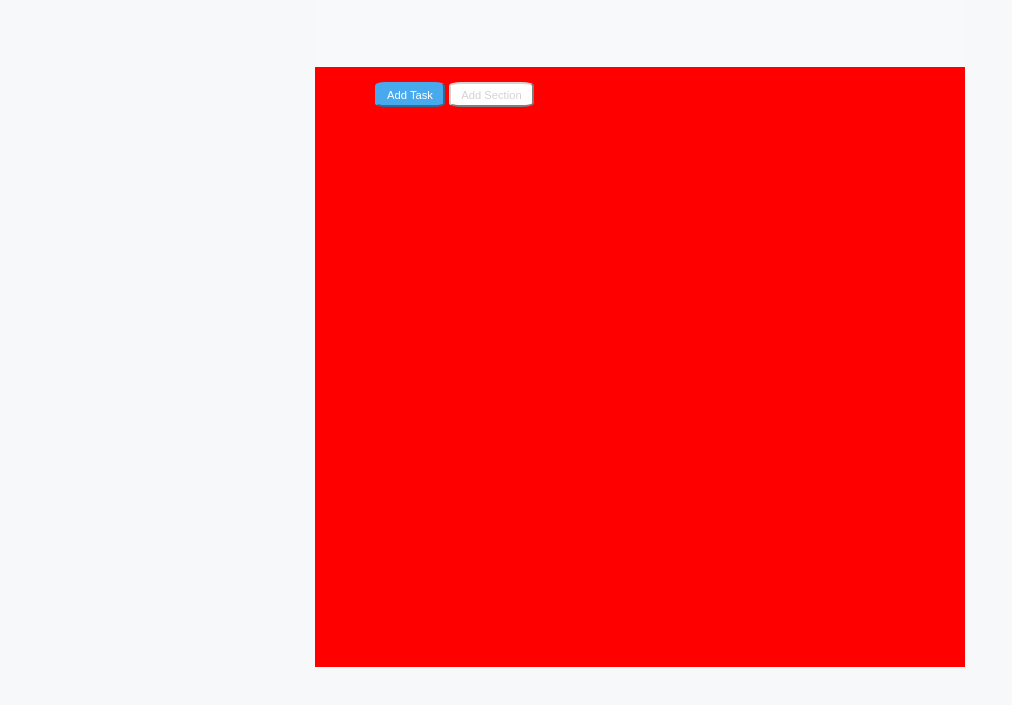
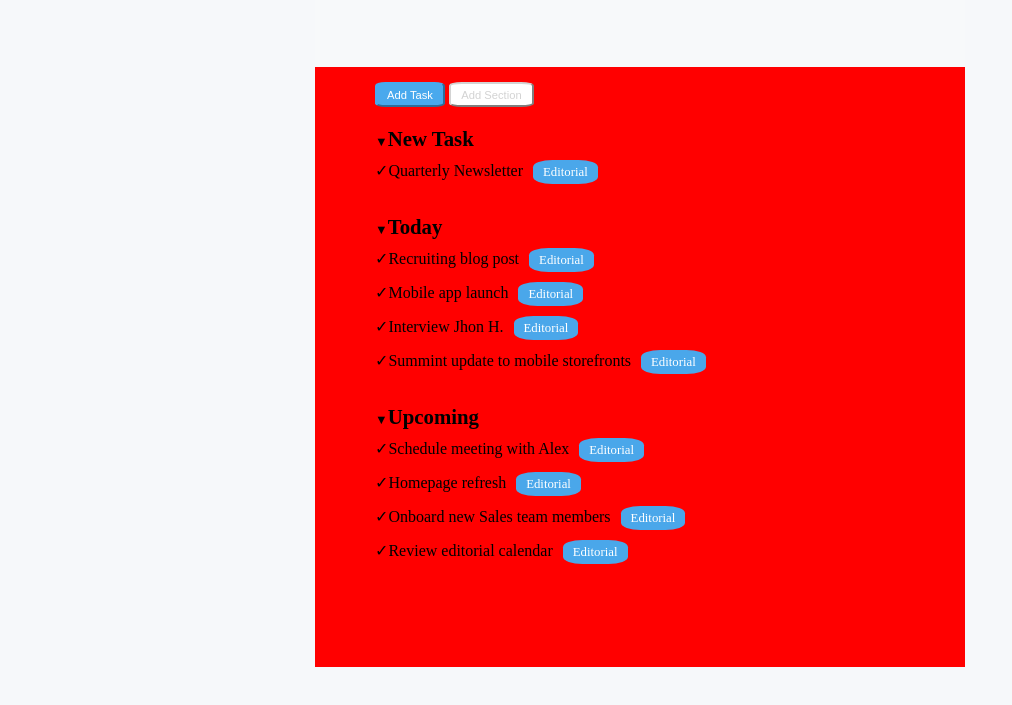
Before and after one commit to zeno-citiulo/html-css-toboolist, a plain HTML site: page index.html in a window 1280 px wide. Shown: the part 73-778 px from the top of the page, without its empty margins (0-1012 px from the left). Drawn offline with Linux system fonts and the light colour scheme.

Commit message:
[add] list

```diff
--- a/css/style.css
+++ b/css/style.css
@@ -56,7 +56,47 @@ button{
 section{
   background-color: red;
   max-width: 650px;
-  height: 600px;
   padding-left: 60px;
   padding-top: 15px;
+  min-height: 600px;
 }
+
+.lista-bf::before{
+  font-size: 1.2rem;
+  content: '\25BC';
+  font-size: 0.8rem;
+}
+
+.lista-bf{
+  font-size: 1.3rem;
+}
+
+.lista{
+  padding-top: 20px;
+}
+
+.bf-content{
+  padding-top: 10px;
+}
+
+.bf::before{
+  content: '\2713';
+}
+
+.bf-after::before{
+  content: '\2713';
+}
+
+.bf::after{
+  content: 'Editorial';
+  padding: 5px 10px 5px 10px;
+  margin-left: 10px;
+  color: white;
+  background-color: #4AA7EA;
+  font-size: 0.8rem;
+  border-radius: 30%;
+}
+
+.bf{
+  padding-bottom: 15px;
+}
--- a/index.html
+++ b/index.html
@@ -21,10 +21,31 @@
         <button>Add Task</button>
         <button class="df-button">Add Section</button>
       </div>
-      <div>
-
+      <div class="lista">
+        <span class="lista-bf"><strong>New Task</strong></span><br>
+        <div class="bf-content">
+          <p class="bf">Quarterly Newsletter</p>
+        </div>
+      </div>
+      <div class="lista">
+        <span class="lista-bf"><strong>Today</strong></span><br>
+        <div class="bf-content">
+          <p class="bf">Recruiting blog post</p>
+          <p class="bf">Mobile app launch</p>
+          <p class="bf">Interview Jhon H.</p>
+          <p class="bf">Summint update to mobile storefronts</p>
+        </div>
+        <div class="lista">
+          <span class="lista-bf"><strong>Upcoming</strong></span><br>
+          <div class="bf-content">
+            <p class="bf">Schedule meeting with Alex</p>
+            <p class="bf">Homepage refresh</p>
+            <p class="bf">Onboard new Sales team members</p>
+            <p class="bf">Review editorial calendar</p>
+          </div>
       </div>
     </section>
+
   </main>
 
 </body>
```
